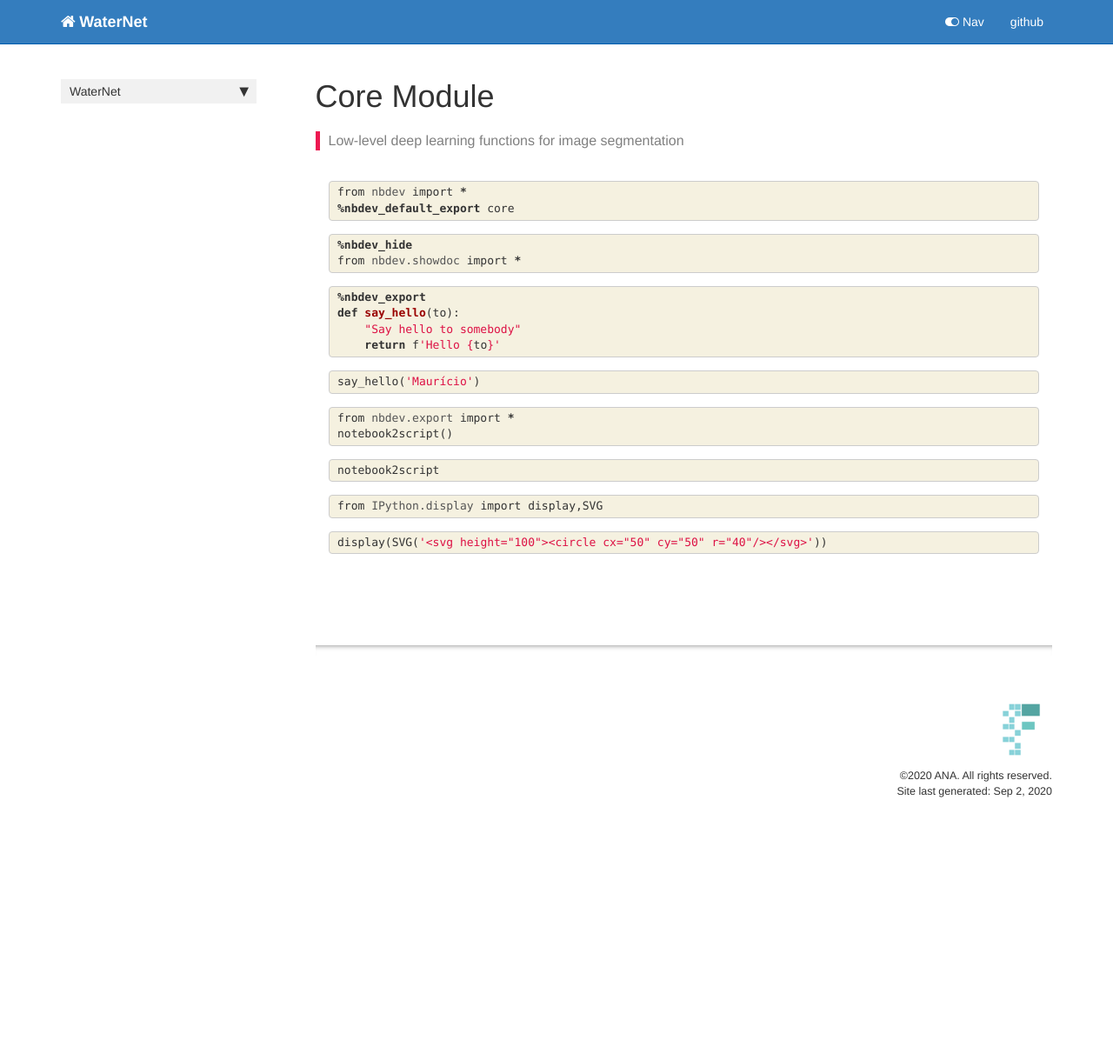
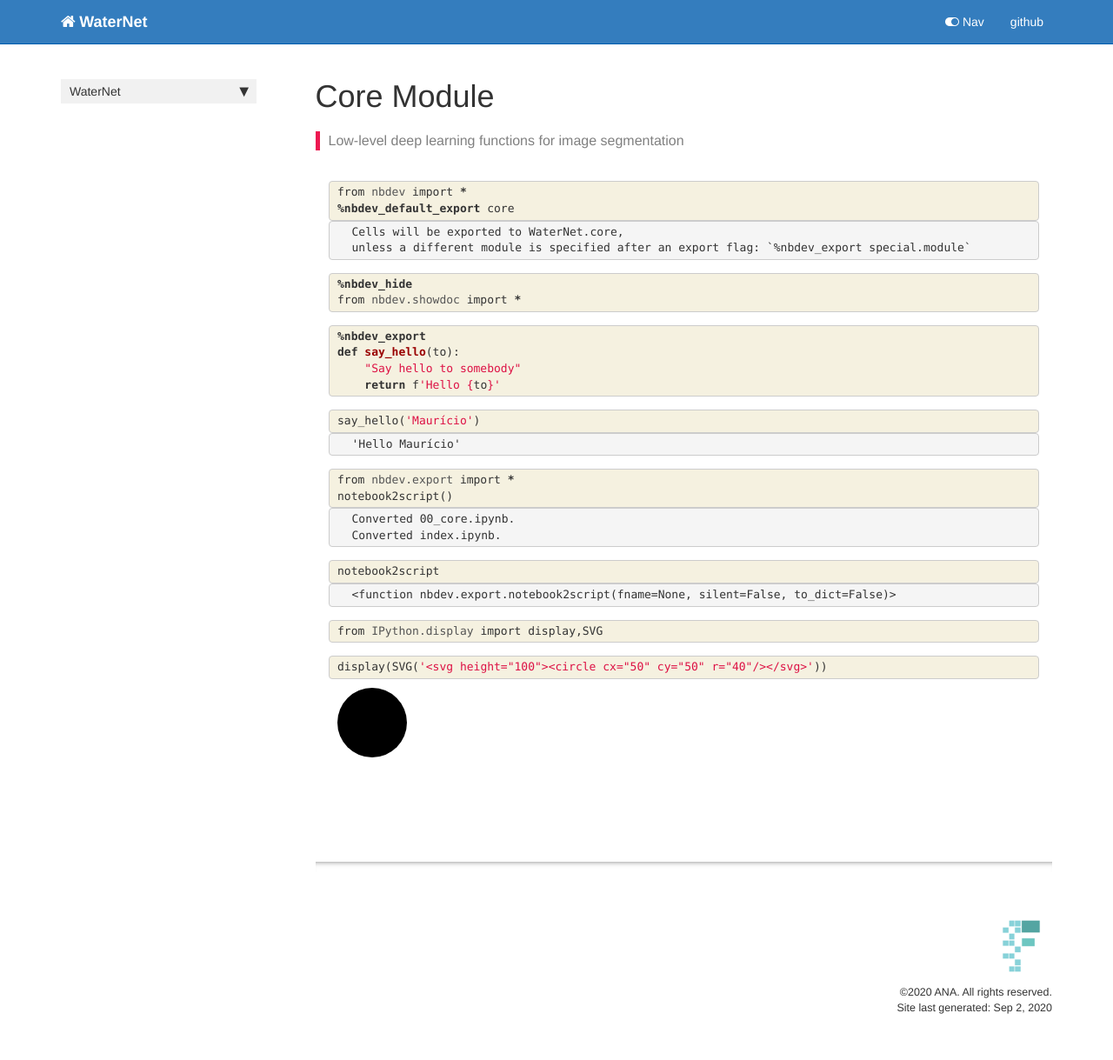
Before and after one commit to cordmaur/WaterNet-Old, a Jekyll site: the page built from docs/core.html, in a window 1280 px wide. Shown: the whole page at 87% size. Built offline with Jekyll 4.4.1, drawn with Linux system fonts in a browser that asks for light colours; nearby versions of some CDN libraries; comment, search, counter and statistics services are not loaded; before the commit the page ends 970 px from its top, so only the background shows below that.

Commit message:
First commit 4

```diff
--- a/docs/core.html
+++ b/docs/core.html
@@ -39,6 +39,21 @@ description: "Low-level deep learning functions for image segmentation"
 </pre></div>
 
     </div>
+</div>
+</div>
+
+<div class="output_wrapper">
+<div class="output">
+
+<div class="output_area">
+
+<div class="output_subarea output_stream output_stdout output_text">
+<pre>Cells will be exported to WaterNet.core,
+unless a different module is specified after an export flag: `%nbdev_export special.module`
+</pre>
+</div>
+</div>
+
 </div>
 </div>
 
@@ -97,6 +112,22 @@ description: "Low-level deep learning functions for image segmentation"
 </div>
 </div>
 
+<div class="output_wrapper">
+<div class="output">
+
+<div class="output_area">
+
+
+
+<div class="output_text output_subarea output_execute_result">
+<pre>&#39;Hello Maurício&#39;</pre>
+</div>
+
+</div>
+
+</div>
+</div>
+
 </div>
     {% endraw %}
 
@@ -115,6 +146,21 @@ description: "Low-level deep learning functions for image segmentation"
 </div>
 </div>
 
+<div class="output_wrapper">
+<div class="output">
+
+<div class="output_area">
+
+<div class="output_subarea output_stream output_stdout output_text">
+<pre>Converted 00_core.ipynb.
+Converted index.ipynb.
+</pre>
+</div>
+</div>
+
+</div>
+</div>
+
 </div>
     {% endraw %}
 
@@ -129,6 +175,22 @@ description: "Low-level deep learning functions for image segmentation"
 </pre></div>
 
     </div>
+</div>
+</div>
+
+<div class="output_wrapper">
+<div class="output">
+
+<div class="output_area">
+
+
+
+<div class="output_text output_subarea output_execute_result">
+<pre>&lt;function nbdev.export.notebook2script(fname=None, silent=False, to_dict=False)&gt;</pre>
+</div>
+
+</div>
+
 </div>
 </div>
 
@@ -166,6 +228,21 @@ description: "Low-level deep learning functions for image segmentation"
 </div>
 </div>
 
+<div class="output_wrapper">
+<div class="output">
+
+<div class="output_area">
+
+
+<div class="output_svg output_subarea ">
+<svg height="100"><circle cx="50" cy="50" r="40"/></svg>
+</div>
+
+</div>
+
+</div>
+</div>
+
 </div>
     {% endraw %}
 
```
Also changed, not shown: WaterNet/core.py (+6 -1 lines), 1 other file.
